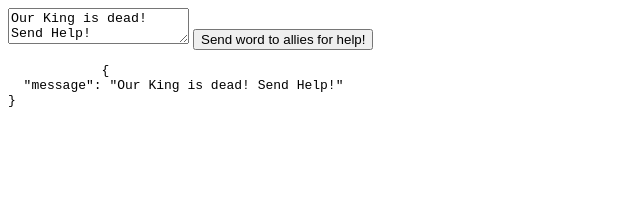
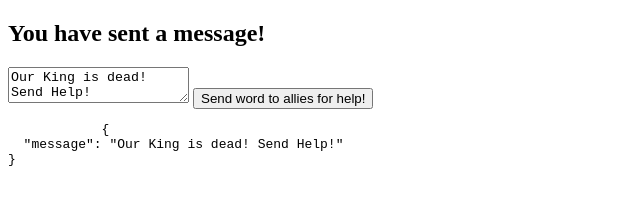
Before and after one commit to ricardowoj/The-Majesty-of-Vue.js2, a plain HTML site: page 03-range-of-directives/index_v-if.html in a window 1280 px wide. Shown: the whole page, without its empty margins (0-640 px from the left). Drawn offline with nearby package versions, Linux system fonts and the light colour scheme.

Commit message:
edit cap03: add directive v-else

```diff
--- a/03-range-of-directives/index_v-if.html
+++ b/03-range-of-directives/index_v-if.html
@@ -13,6 +13,7 @@
             <p>Dispatch a messenger immediately!</p>
             <p>To nearby Kingdom of Hearts!</p>
         </template>
+        <h2 v-else>You have sent a message!</h2>
         <textarea v-model="message"></textarea>
         <button v-show="message">
             Send word to allies for help!
```
